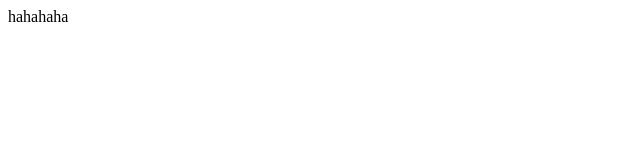
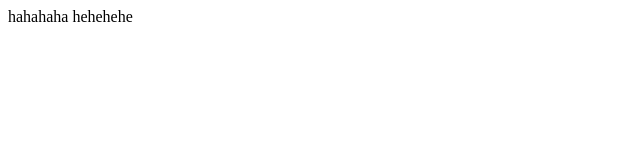
Before and after one commit to Delorme07/Tutorial, a plain HTML site: page index.html in a window 1280 px wide. Shown: the full height of the page, 0-640 px from the left. Drawn offline with Linux system fonts and the light colour scheme.

Commit message:
added text

```diff
--- a/index.html
+++ b/index.html
@@ -5,6 +5,6 @@
     <title>Test</title>
   </head>
   <body>
-    hahahaha
+    hahahaha hehehehe
   </body>
 </html>
```
